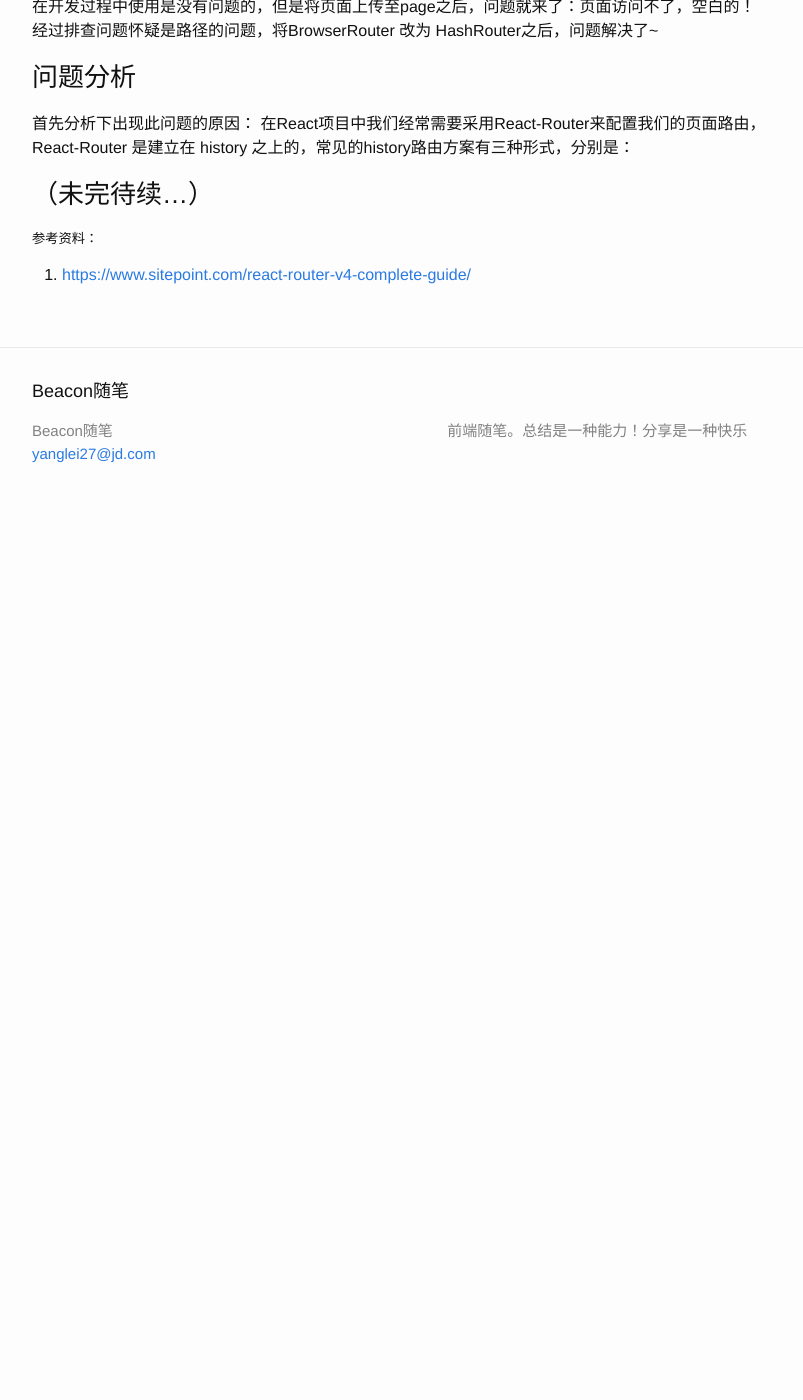
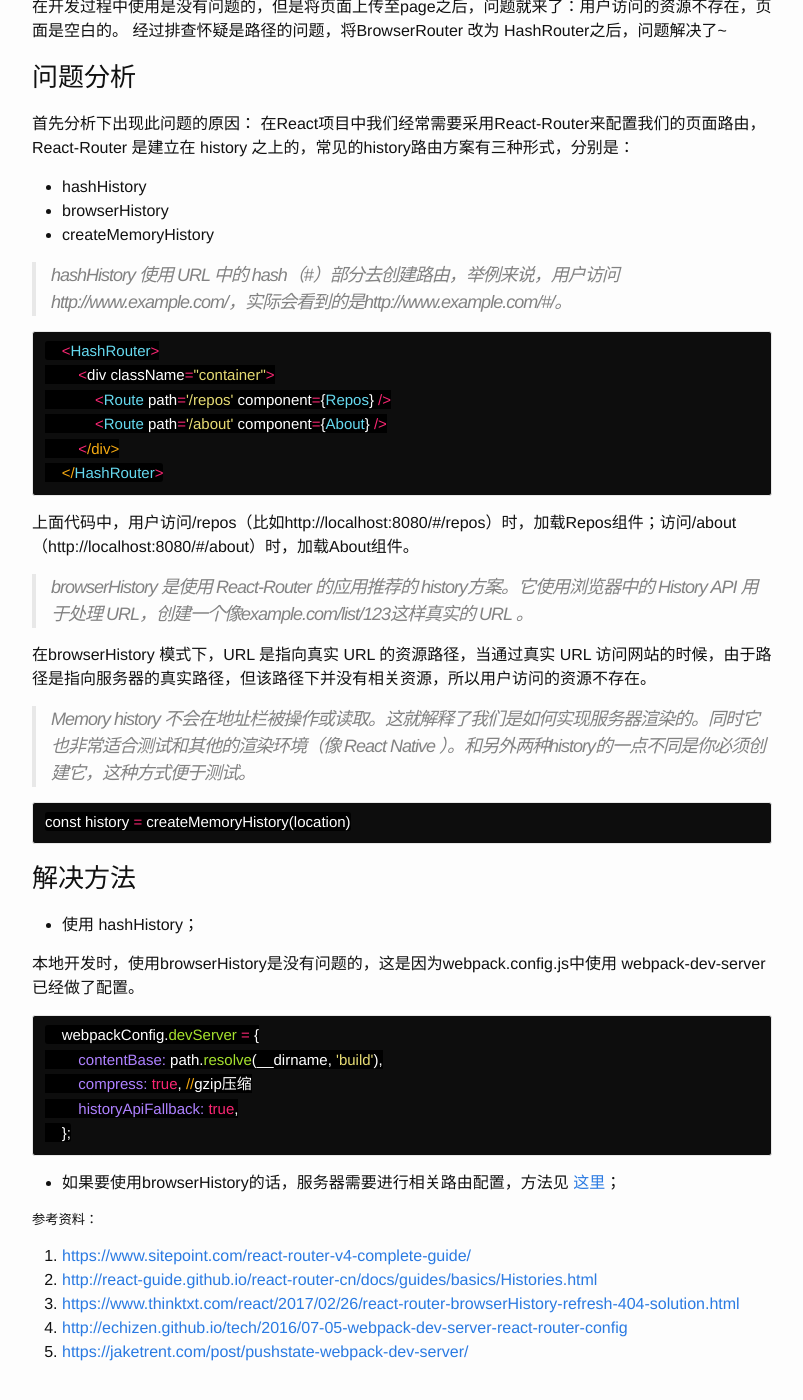
Before and after one commit to essaycode/essaycode.github.io, a Jekyll site: the page built from _posts/2018-01-17-HashRouter and BrowserRouter.markdown, in a window 1280 px wide and 1400 px high, scrolled down 741 px. Shown: the whole window, without its empty margins (238-1041 px from the left). Built offline with Jekyll 4.4.1, drawn with Linux system fonts in a browser that asks for light colours; before the commit the page ends 1266 px from its top, so only the background shows below that.

Commit message:
react-router文章补充

```diff
--- a/_posts/2018-01-17-HashRouter and BrowserRouter.markdown
+++ b/_posts/2018-01-17-HashRouter and BrowserRouter.markdown
@@ -24,14 +24,51 @@
     document.getElementById('app')
 );
 {% endhighlight %}
-在开发过程中使用是没有问题的，但是将页面上传至page之后，问题就来了：页面访问不了，空白的！
-经过排查问题怀疑是路径的问题，将BrowserRouter 改为 HashRouter之后，问题解决了~
+在开发过程中使用是没有问题的，但是将页面上传至page之后，问题就来了：用户访问的资源不存在，页面是空白的。
+经过排查怀疑是路径的问题，将BrowserRouter 改为 HashRouter之后，问题解决了~
 
 ### 问题分析
 首先分析下出现此问题的原因：
 在React项目中我们经常需要采用React-Router来配置我们的页面路由，React-Router 是建立在 history 之上的，常见的history路由方案有三种形式，分别是：
+- hashHistory
+- browserHistory
+- createMemoryHistory
 
-### （未完待续...）
+> hashHistory 使用 URL 中的 hash（#）部分去创建路由，举例来说，用户访问http://www.example.com/，实际会看到的是http://www.example.com/#/。
+{% highlight ruby %}
+    <HashRouter>
+        <div className="container">
+            <Route path='/repos' component={Repos} />
+            <Route path='/about' component={About} />
+        </div>
+    </HashRouter>
+{% endhighlight %}
+上面代码中，用户访问/repos（比如http://localhost:8080/#/repos）时，加载Repos组件；访问/about（http://localhost:8080/#/about）时，加载About组件。
+> browserHistory 是使用 React-Router 的应用推荐的 history方案。它使用浏览器中的 History API 用于处理 URL，创建一个像example.com/list/123这样真实的 URL 。
+
+在browserHistory 模式下，URL 是指向真实 URL 的资源路径，当通过真实 URL 访问网站的时候，由于路径是指向服务器的真实路径，但该路径下并没有相关资源，所以用户访问的资源不存在。
+
+> Memory history 不会在地址栏被操作或读取。这就解释了我们是如何实现服务器渲染的。同时它也非常适合测试和其他的渲染环境（像 React Native ）。和另外两种history的一点不同是你必须创建它，这种方式便于测试。
+{% highlight ruby %}
+const history = createMemoryHistory(location)
+{% endhighlight %}
+### 解决方法
+- 使用 hashHistory；
+
+本地开发时，使用browserHistory是没有问题的，这是因为webpack.config.js中使用 webpack-dev-server 已经做了配置。
+{% highlight ruby %}
+    webpackConfig.devServer = {
+        contentBase: path.resolve(__dirname, 'build'),
+        compress: true, //gzip压缩
+        historyApiFallback: true,
+    };
+{% endhighlight %}
+
+- 如果要使用browserHistory的话，服务器需要进行相关路由配置，方法见 [这里](https://www.thinktxt.com/react/2017/02/26/react-router-browserHistory-refresh-404-solution.html)；
 
 ##### 参考资料：
 1. [https://www.sitepoint.com/react-router-v4-complete-guide/](https://www.sitepoint.com/react-router-v4-complete-guide/)
+2. [http://react-guide.github.io/react-router-cn/docs/guides/basics/Histories.html](http://react-guide.github.io/react-router-cn/docs/guides/basics/Histories.html)
+3. [https://www.thinktxt.com/react/2017/02/26/react-router-browserHistory-refresh-404-solution.html](https://www.thinktxt.com/react/2017/02/26/react-router-browserHistory-refresh-404-solution.html)
+4. [http://echizen.github.io/tech/2016/07-05-webpack-dev-server-react-router-config](http://echizen.github.io/tech/2016/07-05-webpack-dev-server-react-router-config)
+5. [https://jaketrent.com/post/pushstate-webpack-dev-server/](https://jaketrent.com/post/pushstate-webpack-dev-server/)
```
